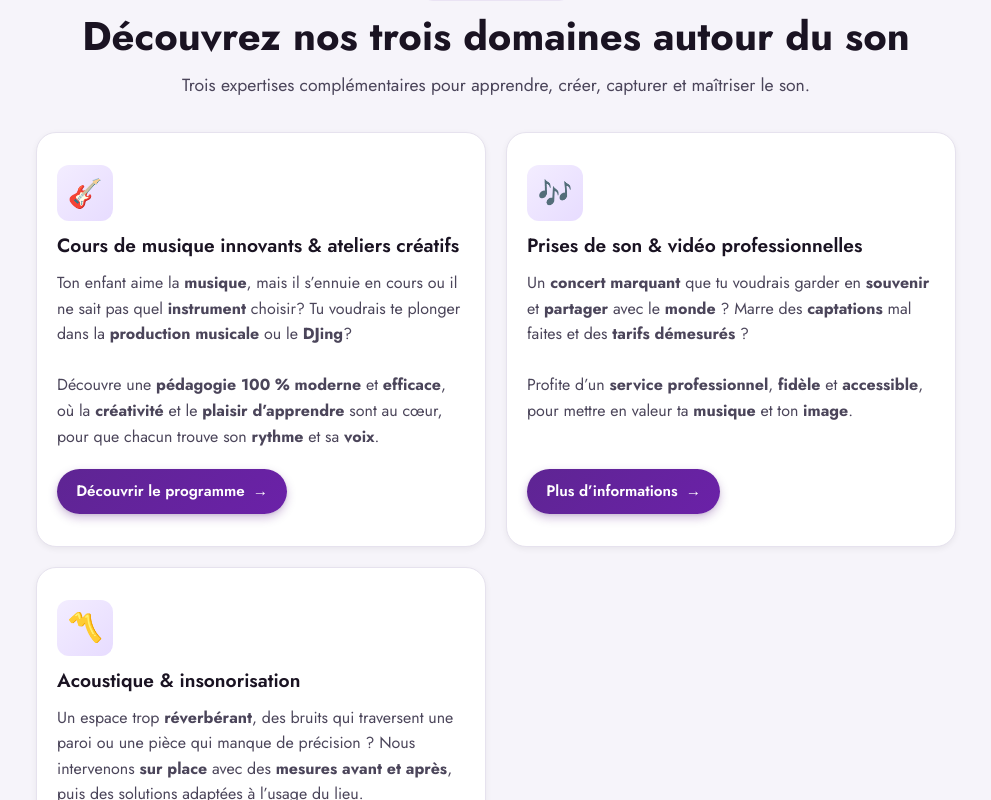
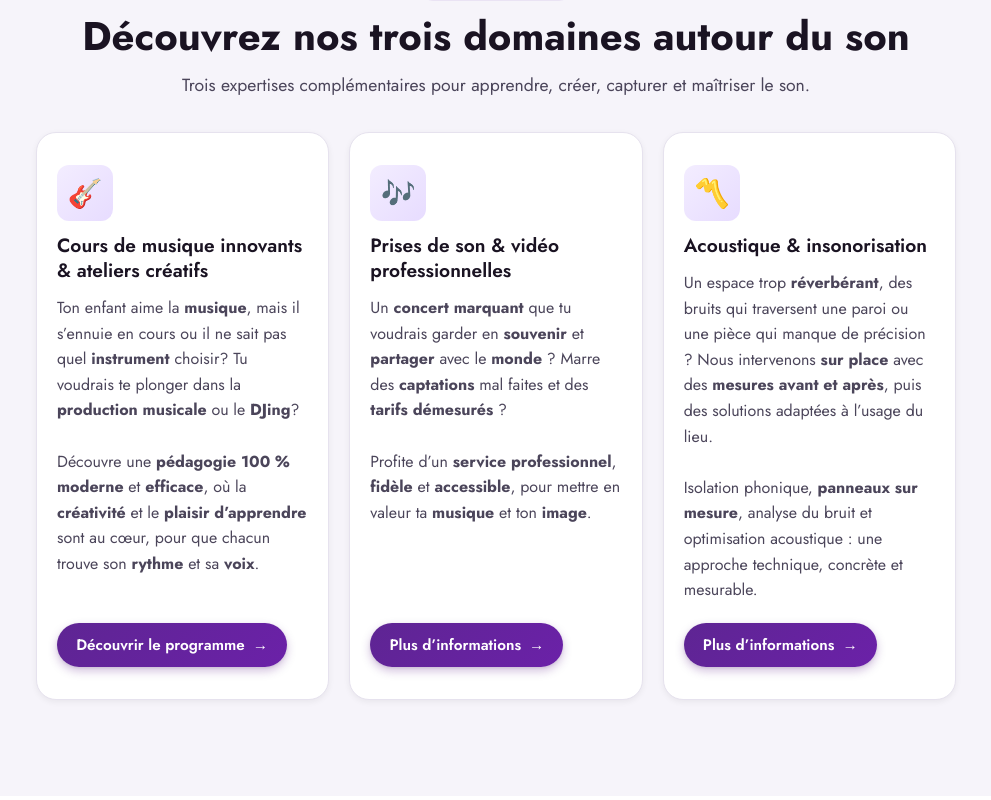
Before and after one commit to twinparadoxmusica/atahualpa-studio, a Next.js app: page / in a window 1280 px wide. Shown: the part 1460-2260 px from the top of the page, without its empty margins (144-1135 px from the left). Built offline with nearby package versions, Linux system fonts and the light colour scheme.

Commit message:
Show three service pillars on desktop

```diff
--- a/components/StageDetails/styles.css
+++ b/components/StageDetails/styles.css
@@ -101,3 +101,10 @@
   transform: translateY(-1px);
   box-shadow: var(--button-shadow-hover);
 }
+
+
+@media (min-width: 1024px) {
+  .stage-grid {
+    grid-template-columns: repeat(3, 1fr);
+  }
+}
```
